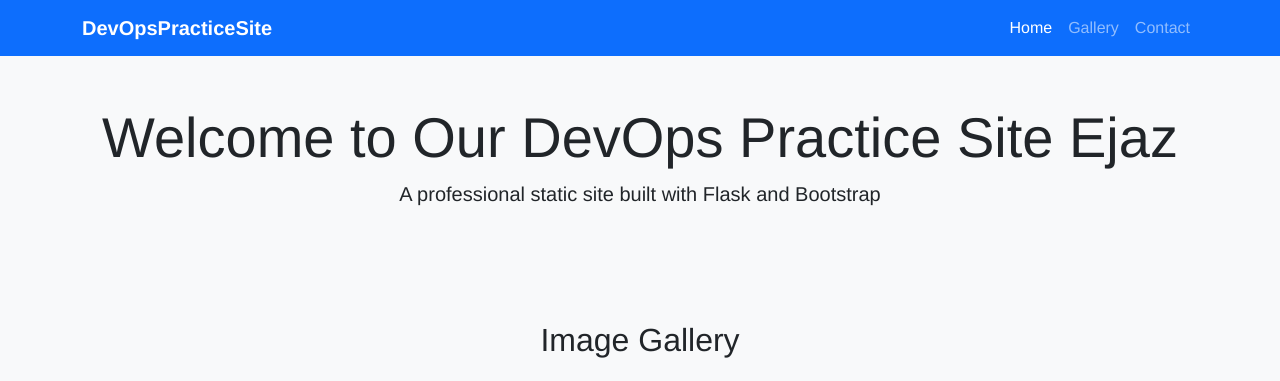
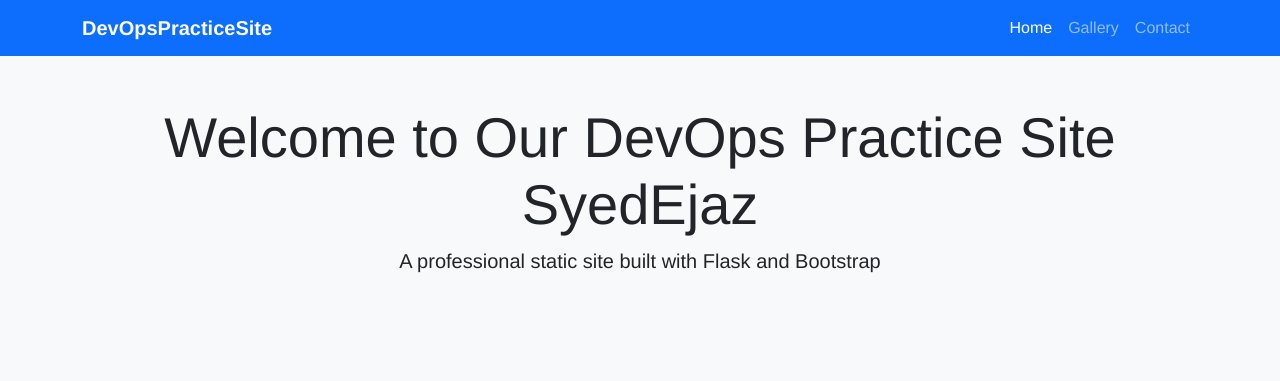
Before and after one commit to ahammedejaz/flask-static-demo, a Python web app: template app/templates/index.html in a window 1280 px wide. Shown: the top 381 px of the page. Run offline with Jinja, Linux system fonts and the light colour scheme; the template is opened without the code that fills it, so the values that code supplies are empty.

Commit message:
Updated Deploy to GKE - 13 March 2025
Updated Deploy to GKE - 13 March 2025

```diff
--- a/app/templates/index.html
+++ b/app/templates/index.html
@@ -38,7 +38,7 @@
   <!-- Hero Section -->
   <header class="bg-light py-5">
     <div class="container text-center">
-      <h1 class="display-4">Welcome to Our DevOps Practice Site Ejaz</h1>
+      <h1 class="display-4">Welcome to Our DevOps Practice Site SyedEjaz</h1>
       <p class="lead">A professional static site built with Flask and Bootstrap</p>
     </div>
   </header>
```
Also changed, not shown: .github/workflows/ci-cd.yml.
